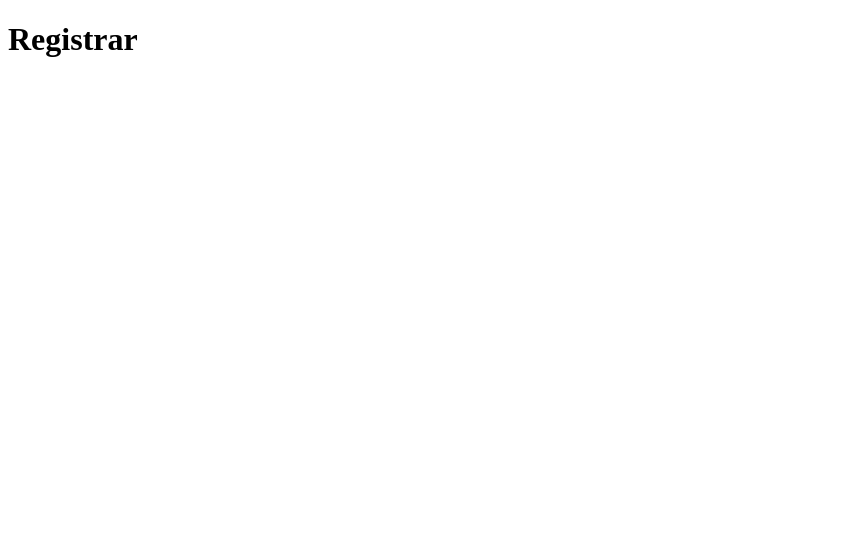
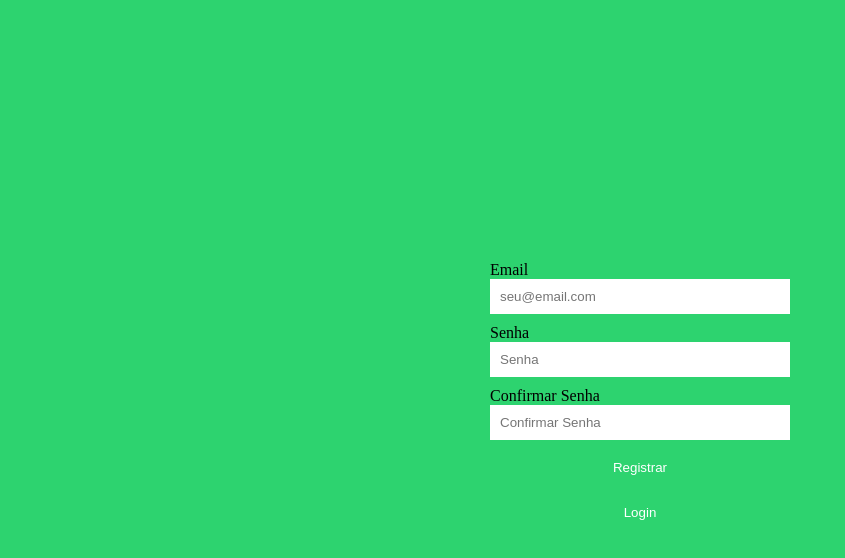
Before and after one commit to Erickbci/Controle-de-Gastos, a plain HTML site: page pages/register/register.html in a window 1280 px wide. Shown: the whole page, without its empty margins (0-845 px from the left). Drawn offline with Linux system fonts and the light colour scheme.

Commit message:
Criando tela de registro

```diff
--- a/css/global.css
+++ b/css/global.css
@@ -1,3 +1,20 @@
+.form-field {
+  margin-bottom: 10px;
+  position: relative;
+}
+
+.see-password-img {
+  cursor: pointer;
+  margin-top: 24px;
+  margin-right: 8px;
+  position: absolute;
+  top: 0;
+  right: 0;
+  width: 24px;
+  height: 24px;
+  opacity: 0.7;
+}
+
 .loading {
   background: rgba(0, 0, 0, 0.5);
   position: fixed;
@@ -13,6 +30,11 @@
   display: flex;
   justify-content: center;
   align-items: center;
+}
+
+input, button {
+  padding: 10px;
+  width: -webkit-fill-available;
 }
 
 button {
--- /dev/null
+++ b/pages/register/register.css
@@ -0,0 +1,23 @@
+body {
+    background: rgb(45, 211, 111);
+    height: 100vh;
+}
+
+* {
+    margin: 0;
+    padding: 0;
+    box-sizing: border-box;
+  }
+
+  body {
+    background: rgb(45, 211, 111);
+    height: 100vh;
+  }
+
+  form {
+    width: 300px;
+  }
+
+  input {
+    border: none;
+  }
--- a/pages/register/register.html
+++ b/pages/register/register.html
@@ -3,10 +3,31 @@
 <head>
     <meta charset="UTF-8">
     <meta http-equiv="X-UA-Compatible" content="IE=edge">
+    <link rel="stylesheet" href="../../css/global.css">
+    <link rel="stylesheet" href="register.css">
     <meta name="viewport" content="width=device-width, initial-scale=1.0">
     <title>Registrar - Controle de Gastos</title>
 </head>
-<body>
-    <h1>Registrar</h1>
+<body class="centralize">
+    <form>
+        <div class="form-field">
+            <div><label>Email</label></div>
+            <input type="email" placeholder="seu@email.com">
+        </div>
+        <div class="form-field">
+            <div><label>Senha</label></div>
+            <input type="password" placeholder="Senha">
+        </div>
+        <div class="form-field">
+            <div><label>Confirmar Senha</label></div>
+            <input type="password" placeholder="Confirmar Senha">
+        </div>
+        <div>
+            <button type="button" class="solid">Registrar</button>
+        </div>
+        <div>
+            <button type="button" class="clear">Login</button>
+        </div>
+    </form>
 </body>
 </html>
```
Also changed, not shown: css/index.css (+0 -22 lines).
